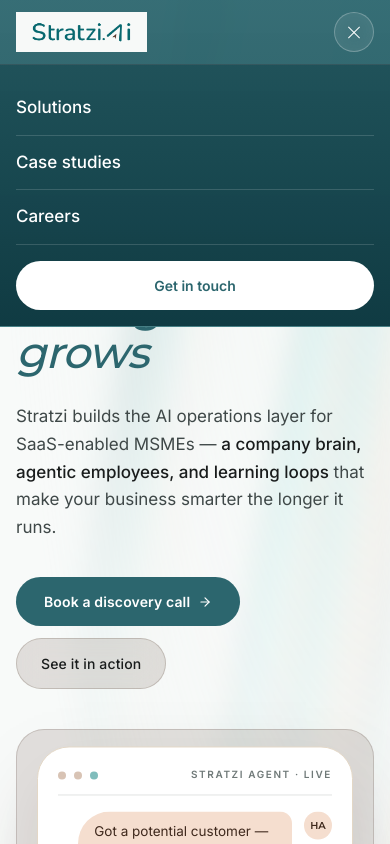
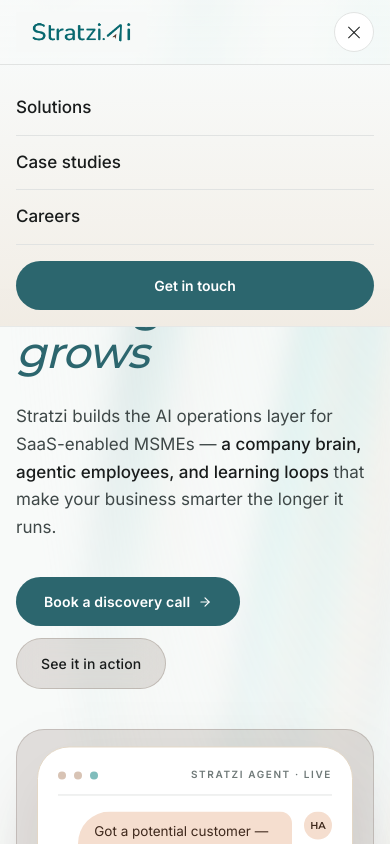
Before and after one commit to anjaligautam-svg/stratzi-website, a Next.js app: page / in a window 390 px wide. Both pictures are taken after a click on the button "Toggle menu". Shown: the top 844 px of the page. Built offline with nearby package versions, Linux system fonts and the light colour scheme.

Commit message:
last changes

```diff
--- a/components/sections/CTA.tsx
+++ b/components/sections/CTA.tsx
@@ -47,17 +47,6 @@
               and show you exactly what the Stratzi OS would look like on your
               stack. No obligation.
             </p>
-          </Reveal>
-
-          <Reveal delay={0.24}>
-            <div className="mt-8 md:mt-10 flex flex-wrap items-center gap-x-3 gap-y-2 text-[12px] text-white/70">
-              <span className="flex items-center gap-2">
-                <span className="h-1.5 w-1.5 rounded-full bg-primary-soft" />
-                We respond within 24 hours
-              </span>
-              <span className="text-white/30 hidden sm:inline">·</span>
-              <span>No sales pressure</span>
-            </div>
           </Reveal>
         </div>
 
--- a/components/sections/Navbar.tsx
+++ b/components/sections/Navbar.tsx
@@ -28,18 +28,17 @@
 
   return (
     <header
-      className="fixed top-0 inset-x-0 z-50 border-b border-primary-edge/25 backdrop-blur-sm"
+      className="fixed top-0 inset-x-0 z-50 border-b border-line/70 backdrop-blur-xl backdrop-saturate-150"
       style={{
-        // Solid teal with a subtle vertical gradient (lighter top → deeper
-        // bottom) and just a hint of backdrop-blur so content scrolling
-        // underneath gets a whisper of softening without the navbar feeling
-        // transparent.
+        // Light "frosted glass" bar — tinted with the page background
+        // (#F8FAF9) at ~80-90% alpha so heavy backdrop-blur reads as premium
+        // glass while keeping a faint vertical gradient for depth.
         background:
-          "linear-gradient(180deg, rgba(44, 102, 110, 0.95) 0%, rgba(31, 81, 89, 0.97) 100%)",
+          "linear-gradient(180deg, rgba(248, 250, 249, 0.80) 0%, rgba(248, 250, 249, 0.92) 100%)",
       }}
     >
       <div className="section-x mx-auto flex h-16 max-w-[1440px] items-center justify-between md:h-20">
-        {/* Logo — its own light plate sits on the teal bar as a clean badge */}
+        {/* Logo */}
         <Logo size="sm" />
 
         {/* Desktop nav */}
@@ -48,15 +47,15 @@
             <Link
               key={l.href}
               href={l.href}
-              className="text-[15px] font-medium text-white/85 hover:text-white transition-colors"
+              className="text-[15px] font-medium text-ink-muted hover:text-primary transition-colors"
             >
               {l.label}
             </Link>
           ))}
-          {/* Get-in-touch CTA — explicit h-10 to match the logo plate */}
+          {/* Get-in-touch CTA — teal pill for contrast on the light glass bar */}
           <Link
             href="/#cta"
-            className="inline-flex items-center gap-2 h-10 rounded-full bg-white text-primary text-[13px] font-semibold px-5 hover:bg-primary-soft hover:text-primary transition-colors shadow-[0_4px_14px_-4px_rgba(0,0,0,0.25)]"
+            className="inline-flex items-center gap-2 h-10 rounded-full bg-primary text-white text-[13px] font-semibold px-5 hover:bg-primary-hover transition-colors shadow-[0_4px_14px_-6px_rgba(44,102,110,0.45)]"
           >
             Get in touch
           </Link>
@@ -67,24 +66,24 @@
           aria-label="Toggle menu"
           aria-expanded={open}
           onClick={() => setOpen((v) => !v)}
-          className="md:hidden flex h-10 w-10 items-center justify-center rounded-full border border-white/25 bg-white/10 backdrop-blur-md"
+          className="md:hidden flex h-10 w-10 items-center justify-center rounded-full border border-line bg-surface"
         >
           <span className="relative block h-3 w-4">
             <span
               className={[
-                "absolute left-0 top-0 h-px w-4 bg-white transition-transform",
+                "absolute left-0 top-0 h-px w-4 bg-ink transition-transform",
                 open ? "translate-y-[6px] rotate-45" : "",
               ].join(" ")}
             />
             <span
               className={[
-                "absolute left-0 top-[6px] h-px w-4 bg-white transition-opacity",
+                "absolute left-0 top-[6px] h-px w-4 bg-ink transition-opacity",
                 open ? "opacity-0" : "opacity-100",
               ].join(" ")}
             />
             <span
               className={[
-                "absolute left-0 top-[12px] h-px w-4 bg-white transition-transform",
+                "absolute left-0 top-[12px] h-px w-4 bg-ink transition-transform",
                 open ? "-translate-y-[6px] -rotate-45" : "",
               ].join(" ")}
             />
@@ -92,14 +91,13 @@
         </button>
       </div>
 
-      {/* Mobile drawer — drops out of the teal bar as a continuation of the
-          same color story (slightly darker so it's distinct from the bar). */}
+      {/* Mobile drawer — light frosted continuation of the bar. */}
       {open && (
         <div
-          className="md:hidden border-t border-white/15"
+          className="md:hidden border-t border-line"
           style={{
             background:
-              "linear-gradient(180deg, rgba(31, 81, 89, 0.96) 0%, rgba(15, 58, 66, 0.98) 100%)",
+              "linear-gradient(180deg, rgba(248, 250, 249, 0.97) 0%, rgba(241, 236, 228, 0.98) 100%)",
           }}
         >
           <div className="section-x py-4 flex flex-col">
@@ -108,7 +106,7 @@
                 key={l.href}
                 href={l.href}
                 onClick={() => setOpen(false)}
-                className="text-[17px] font-medium text-white py-3.5 border-b border-white/15 last:border-b-0 hover:text-primary-soft transition-colors"
+                className="text-[17px] font-medium text-ink py-3.5 border-b border-line last:border-b-0 hover:text-primary transition-colors"
               >
                 {l.label}
               </Link>
@@ -116,7 +114,7 @@
             <Link
               href="/#cta"
               onClick={() => setOpen(false)}
-              className="inline-flex items-center justify-center rounded-full bg-white text-primary text-[14px] font-semibold w-full mt-4 py-3.5 hover:bg-primary-soft transition-colors"
+              className="inline-flex items-center justify-center rounded-full bg-primary text-white text-[14px] font-semibold w-full mt-4 py-3.5 hover:bg-primary-hover transition-colors"
             >
               Get in touch
             </Link>
```
